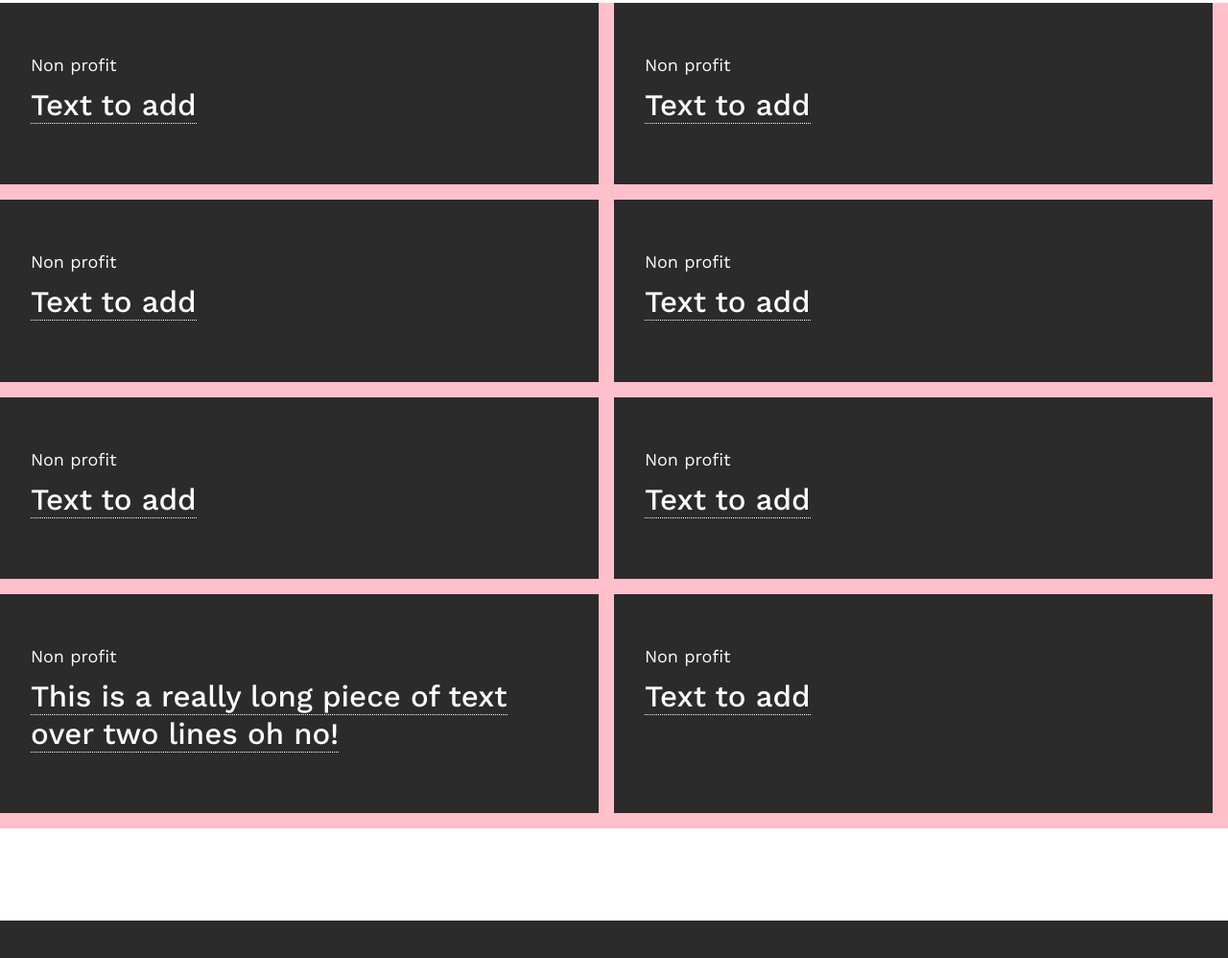
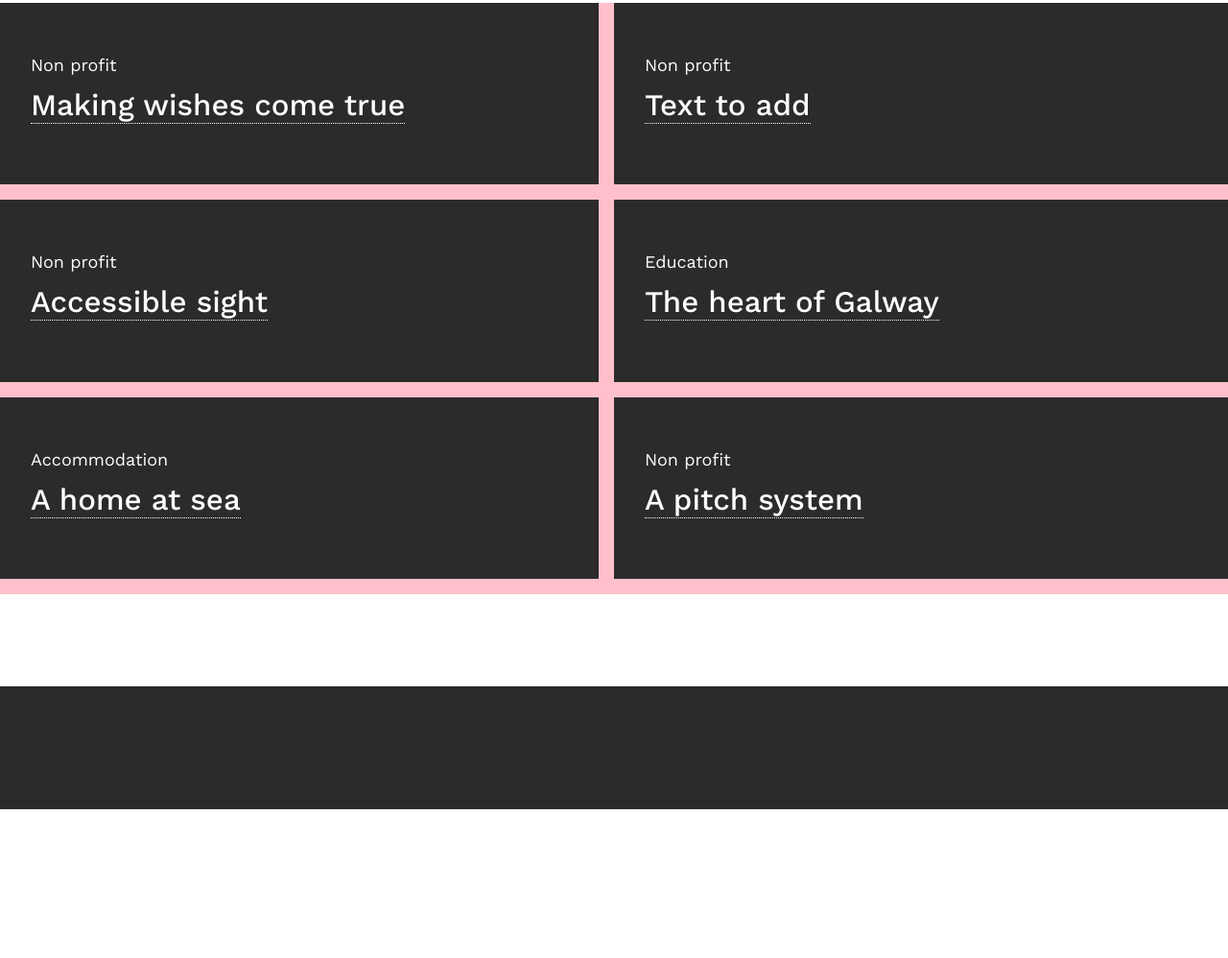
Before and after one commit to finaltenth/personal-website, a plain HTML site: page index.html in a window 1280 px wide. Shown: the part 636-1634 px from the top of the page at 96% size. After the commit the page ends 1479 px from the top, so only its background shows below. Drawn offline with nearby package versions, Linux system fonts and the light colour scheme.

Commit message:
fixed spacin

```diff
--- a/index.html
+++ b/index.html
@@ -38,7 +38,7 @@
 <div class="container max-width">
     <div class="item">
       <p>Non profit</p>
-        <h3><a href="case1.html">Text to add</a></h3>
+        <h3><a href="case1.html">Making wishes come true</a></h3>
     </div>
     <div class="item">
       <p>Non profit</p>
@@ -46,28 +46,21 @@
     </div>
     <div class="item">
       <p>Non profit</p>
-        <h3><a href="case1.html">Text to add</a></h3>
+        <h3><a href="case1.html">Accessible sight</a></h3>
+    </div>
+    <div class="item">
+      <p>Education</p>
+        <h3><a href="case1.html">The heart of Galway</a></h3>
+    </div>
+    <div class="item">
+      <p>Accommodation</p>
+        <h3><a href="">A home at sea</a></h3>
     </div>
     <div class="item">
       <p>Non profit</p>
-        <h3><a href="case1.html">Text to add</a></h3>
+        <h3><a href="">A pitch system</a></h3>
     </div>
-    <div class="item">
-      <p>Non profit</p>
-        <h3><a href="">Text to add</a></h3>
-    </div>
-    <div class="item">
-      <p>Non profit</p>
-        <h3><a href="">Text to add</a></h3>
-    </div>
-    <div class="item">
-      <p>Non profit</p>
-        <h3><a href="">This is a really long piece of text over two lines oh no!</a></h3>
-    </div>
-    <div class="item">
-      <p>Non profit</p>
-        <h3><a href="">Text to add</a></h3>
-    </div>
+
   </div>
 
 </section>
--- a/stylesheets/main.scss
+++ b/stylesheets/main.scss
@@ -68,11 +68,9 @@ nav {
   }
   img:hover {
     transform: rotate(10deg);
-    transition-timing-function: ease-in-out;
+    transition-timing-function: cubic-bezier(0,0,1,1);
   }
 }
-
-
 /** Case study page **/
 
 .case-study-content {
@@ -102,8 +100,6 @@ nav {
   }
 }
 
-
-
 footer {
   margin-top:6rem;
   padding-top: 4rem;
@@ -112,23 +108,18 @@ footer {
   color: $white;
 }
 
-
 /** Flexbox **/
-
-@media screen and (max-width: 640px) {
-
-}
-
 
 .container {
   flex-wrap: wrap;
   flex-direction: row;
   background-color: pink;
-  display:flex;
+  display:grid;
+  grid-template-columns: 1fr 1fr;
 }
 
 .item {
-  width: calc(50% - 5rem);
+  /** width: calc(50% - 5rem);**/
   padding:2rem;
   background-color:$black;
   margin-right:1rem;
@@ -143,6 +134,9 @@ footer {
 .item:hover {
     background-color: $white;
     color:$black;
+}
+.item:nth-of-type(2n + 2){
+  margin-right: 0;
 }
 
 
--- a/stylesheets/partials/typography.scss
+++ b/stylesheets/partials/typography.scss
@@ -5,17 +5,14 @@ body {
 h1 {
   margin-top:0;
   font-size:3.052rem;
-  font-family: 'Work Sans', sans-serif;
-  font-weight:500;
+  font-weight:300;
 }
 h3 {
-  font-family: 'Work Sans', sans-serif;
   font-weight:500;
   font-size: 1.953rem;
   line-height:2.4rem;
 }
 h4 {
-  font-family: 'Work Sans', sans-serif;
   font-weight:600;
   font-size: 1.25rem;
   margin-top:0;
```
Also changed, not shown: stylesheets/style.css, 1 other file.
